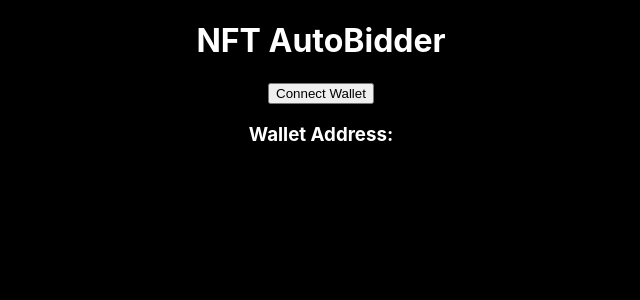
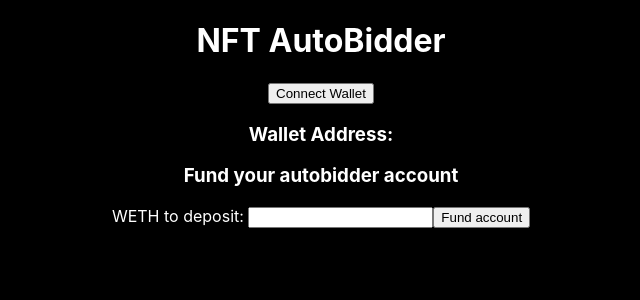
Before and after one commit to KristofferGW/nft-autobidder, a React (Create React App) app in the folder frontend/: page / in a window 1280 px wide. Shown: the top 300 px of the page, without its empty margins (319-959 px from the left). Built offline with nearby package versions, Linux system fonts and the light colour scheme.

Commit message:
Basic fund account component

```diff
--- a/frontend/src/App.js
+++ b/frontend/src/App.js
@@ -1,6 +1,7 @@
 import React from 'react';
 import './App.css';
 import ConnectWalletButton from './components/ConnectWalletButton';
+import FundAccount from './components/FundAccount';
 
 function App() {
   return (
@@ -9,6 +10,7 @@ function App() {
         <h1>NFT AutoBidder</h1>
       </header>
       <ConnectWalletButton />
+      <FundAccount />
     </div>
   );
 }
--- /dev/null
+++ b/frontend/src/components/FundAccount.js
@@ -0,0 +1,25 @@
+import React from 'react';
+import { useState } from "react";
+
+function FundAccount() {
+    const [fundingAmount, setFundingAmount] = useState(0);
+
+    function fundAccount() {
+        console.log("You tried to fund your account with " + fundingAmount + " WETH");
+    }
+
+    function handleChangeOfAmount(event) {
+        setFundingAmount(event.target.value);
+    }
+
+  return (
+    <div className="App">
+      <h3>Fund your autobidder account</h3>
+      <label for="funding-amount">WETH to deposit: </label>
+      <input type='number' id='funding-amount' onChange={handleChangeOfAmount}></input>
+      <button onClick={fundAccount}>Fund account</button>
+    </div>
+  );
+}
+
+export default FundAccount;
```
